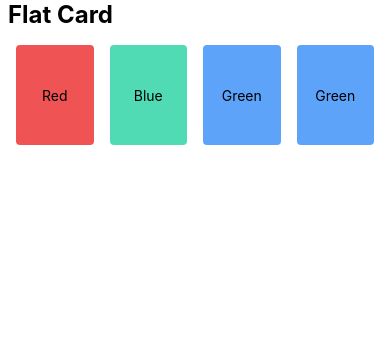
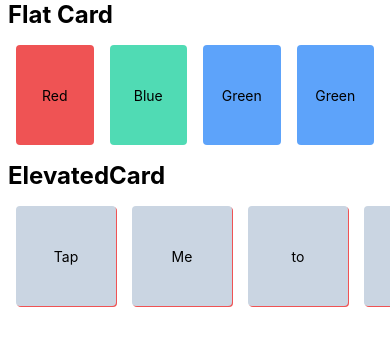
Before and after one commit to ankitdevelops/react-native-learning-projects, a React Native app in the folder styler/: screen / in a window 390 px wide. Shown: the top 346 px of the page. Built offline with nearby package versions, Linux system fonts and the light colour scheme.

Commit message:
all about horizontal scrolling

```diff
--- a/styler/App.tsx
+++ b/styler/App.tsx
@@ -1,5 +1,6 @@
 import React from 'react';
 import {View, Text, SafeAreaView, ScrollView} from 'react-native';
+import ElevatedCard from './Components/ElevatedCard';
 import FlatCard from './Components/FlatCard';
 
 const App = () => {
@@ -7,6 +8,7 @@
     <SafeAreaView>
       <ScrollView>
         <FlatCard />
+        <ElevatedCard />
       </ScrollView>
     </SafeAreaView>
   );
--- /dev/null
+++ b/styler/Components/ElevatedCard.tsx
@@ -0,0 +1,59 @@
+import {ScrollView, StyleSheet, Text, View} from 'react-native';
+import React from 'react';
+
+export default function ElevatedCard() {
+  return (
+    <View>
+      <Text style={styles.headingText}>ElevatedCard</Text>
+      <ScrollView style={styles.container} horizontal={true}>
+        <View style={[styles.card, styles.cardElevated]}>
+          <Text>Tap</Text>
+        </View>
+        <View style={[styles.card, styles.cardElevated]}>
+          <Text>Me</Text>
+        </View>
+        <View style={[styles.card, styles.cardElevated]}>
+          <Text>to</Text>
+        </View>
+        <View style={[styles.card, styles.cardElevated]}>
+          <Text>Scroll</Text>
+        </View>
+        <View style={[styles.card, styles.cardElevated]}>
+          <Text>more...</Text>
+        </View>
+      </ScrollView>
+    </View>
+  );
+}
+
+const styles = StyleSheet.create({
+  headingText: {
+    fontSize: 24,
+    fontWeight: 'bold',
+    paddingHorizontal: 8,
+  },
+
+  container: {
+    padding: 8,
+  },
+
+  card: {
+    width: 100,
+    height: 100,
+    margin: 8,
+    borderRadius: 4,
+    flex: 1,
+    // display:'flex',
+    justifyContent: 'center',
+    alignItems: 'center',
+  },
+  cardElevated: {
+    backgroundColor: '#CAD5E2',
+    elevation: 5,
+    shadowOffset: {
+      width: 1,
+      height: 1,
+    },
+    shadowColor: '#EF5354',
+  },
+});
```
